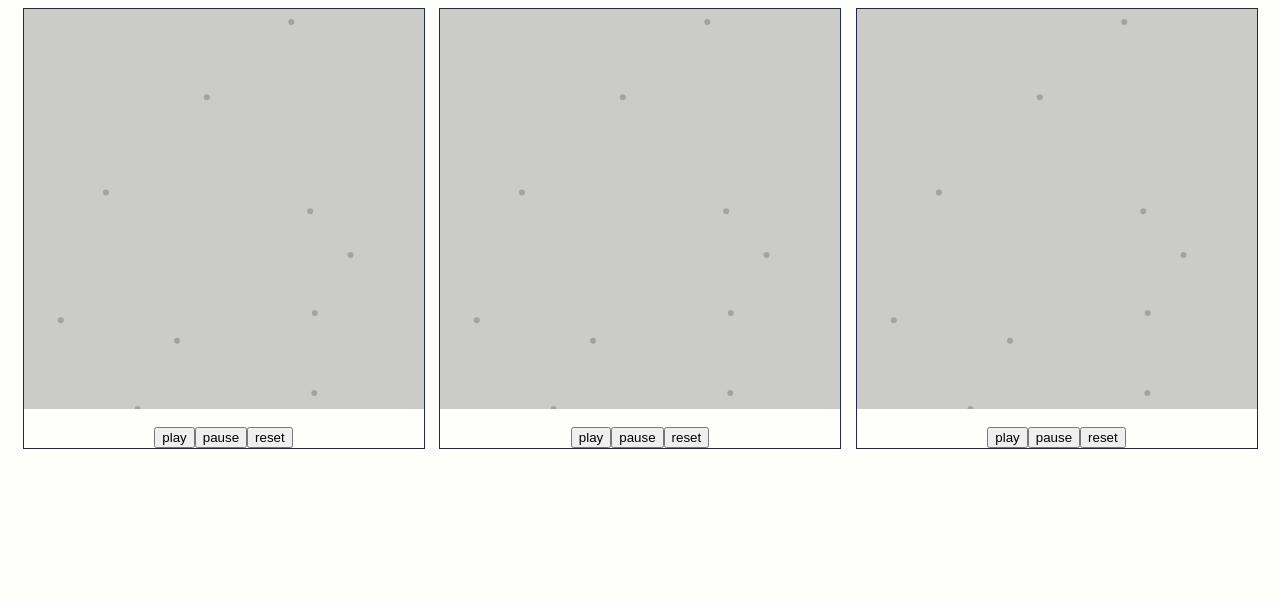
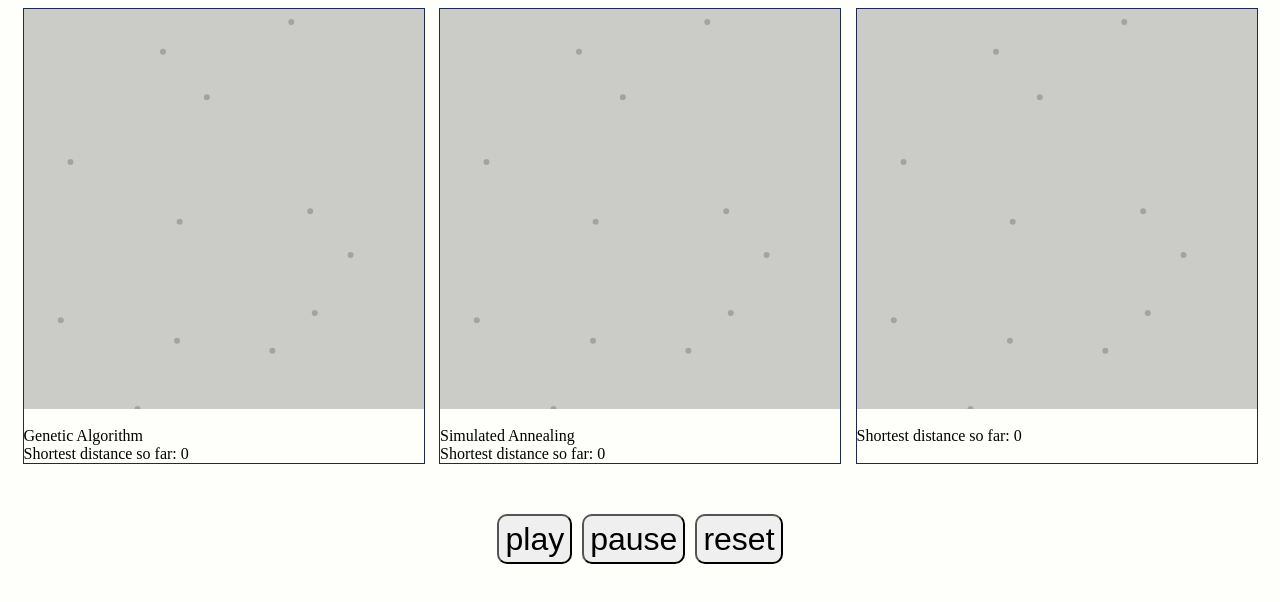
Before and after one commit to chungyyy/GeneticAlgemVisualization, a website built with webpack: page index.html in a window 1280 px wide. Both pictures are taken after a click on the button "reset". Built offline with nearby package versions, Linux system fonts and the light colour scheme.

Commit message:
implement canvas visuals

```diff
--- a/index.html
+++ b/index.html
@@ -13,30 +13,35 @@
     <div class="canvasContainer">
       <canvas id="myCanvas" width="400" height="400"></canvas>
       <br/>
-      <div class="btn-wrapper">
-        <button class="canvas-btn" id="play">play</button>
-        <button class="canvas-btn" id="pause">pause</button>
-        <button class="canvas-btn" id="reset">reset</button>
-      </div>
+      <span>
+        Genetic Algorithm
+      </span>
+      <span id="ga-distance">
+        Shortest distance so far: 0
+      </span>
     </div>
     <div class="canvasContainer">
       <canvas id="myCanvasTwo" width="400" height="400"></canvas>
         <br />
-        <div class="btn-wrapper">
-          <button class="canvas-btn" id="play2">play</button>
-          <button class="canvas-btn" id="pause2">pause</button>
-          <button class="canvas-btn" id="reset2">reset</button>
-        </div>
+        <span>
+          Simulated Annealing
+        </span>
+        <span id="sa-distance">
+          Shortest distance so far: 0
+        </span>
     </div>
     <div class="canvasContainer">
       <canvas id="myCanvasThree" width="400" height="400"></canvas>
-      <br />
-      <div class="btn-wrapper">
-        <button class="canvas-btn" id="play3">play</button>
-        <button class="canvas-btn" id="pause3">pause</button>
-        <button class="canvas-btn" id="reset3">reset</button>
-      </div>
+        <br />
+        <span class="brute-distance">
+          Shortest distance so far: 0
+        </span>
     </div>
   </div>
+        <div class="btn-wrapper">
+          <button class="canvas-btn" id="play">play</button>
+          <button class="canvas-btn" id="pause">pause</button>
+          <button class="canvas-btn" id="reset">reset</button>
+        </div>
 </body>
 </html>
--- a/src/SA.js
+++ b/src/SA.js
@@ -4,13 +4,22 @@ export default class SimulatedAnnealing {
     this.cities = cities;
     this.shortestDistance = Infinity;
     this.bestPoints = [];
-    this.startTemperature = 100;
+    this.startTemperature = .1;
     this.stopTemperature = 0.0001;
-    this.dropTemperatureProbability = .99;
+    this.dropTemperatureProbability = .9999;
     this.saSolve = this.saSolve.bind(this);
     this.calculateTotalDistance = this.calculateTotalDistance.bind(this);
     this.swap = this.swap.bind(this);
     this.saDraw = this.saDraw.bind(this);
+  }
+
+  defaultSettings() {
+    this.ctx.clearRect(0, 0, 400, 400);
+    this.shortestDistance = Infinity;
+    this.bestPoints = [];
+    this.startTemperature = .1;
+    this.stopTemperature = 0.0001;
+    this.dropTemperatureProbability = .99999;
   }
 
   calculateTotalDistance(arr) {
@@ -40,10 +49,10 @@ export default class SimulatedAnnealing {
     this.ctx.fillStyle = "black";
     this.ctx.globalAlpha = 0.2;
     this.ctx.fillRect(0, 0, 400, 400);
-    for (let i = 0; i < this.bestPoints; i++) {
+    for (let i = 0; i < this.cities.length; i++) {
       this.ctx.beginPath();
-      let x = this.bestPoints[i].x;
-      let y = this.bestPoints[i].y;
+      let x = this.cities[i].x;
+      let y = this.cities[i].y;
       let radius = 3;
       this.ctx.arc(x, y, radius, 0, 2 * Math.PI);
       this.ctx.fillStyle = "black";
@@ -62,6 +71,7 @@ export default class SimulatedAnnealing {
   }
 
   saSolve() {
+
     if (this.startTemperature > this.stopTemperature) {
       let swappedCities = this.swap();
       let oldRouteCost = this.calculateTotalDistance(this.cities);
@@ -71,7 +81,7 @@ export default class SimulatedAnnealing {
         this.cities = swappedCities;
         this.bestPoints = swappedCities;
         this.shortestDistance = newRouteCost;
-        console.log(`shortest sa distance so far: ${this.shortestDistance}`);
+        document.getElementById("sa-distance").innerHTML = `Shortest distance so far: ${Math.floor(this.shortestDistance)}`;
       }
     }
     this.startTemperature *= this.dropTemperatureProbability;
@@ -79,13 +89,4 @@ export default class SimulatedAnnealing {
     this.saDraw();
   }
 
-  // shuffle() {
-  //   let a = this.cities.length;
-  //   let myArr = this.cities.slice();
-  //   while (a) {
-  //     let b = Math.floor(Math.random() * a--);
-  //     [myArr[a], myArr[b]] = [myArr[b], myArr[a]];
-  //   };
-  //   return myArr;
-  // };
 };
--- a/src/index.js
+++ b/src/index.js
@@ -12,19 +12,19 @@ window.addEventListener("DOMContentLoaded", ()=>{
 
   const maxDimension = 400;
 
-  const totalCities = 10;
+  const totalCities = 12;
   let cities = [];
 
   const populationNumber = 500;
   let populationArray = [];
   let fitness = [];
   let mutationRate = .3;
-  let crossoverRate = 0;
+  let crossoverRate = .8;
 
   let shortestDistanceSoFar = Infinity;
   let bestPoints = [];
 
-  const SA = new SimulatedAnnealing(ctx2, cities);
+  let SA = new SimulatedAnnealing(ctx2, cities);
   createRandomPoints(totalCities, maxDimension, ctx, ctx2, ctx3);
 
   function createRandomPoints(totalCities, maxDimension, ...ctxArr) {
@@ -43,8 +43,8 @@ window.addEventListener("DOMContentLoaded", ()=>{
         ctxArr[i].fill();
         ctxArr[i].closePath();
       };
+    }
 
-    }
     populate(populationArray, populationNumber, cities);
   };
 
@@ -89,7 +89,6 @@ window.addEventListener("DOMContentLoaded", ()=>{
     calculateFitness(populationArray);
     checkShortestDistance(populationArray);
     nextGeneration();
-    console.log("generations");
   };
 
   function shuffle(toShuffle) {
@@ -111,8 +110,7 @@ window.addEventListener("DOMContentLoaded", ()=>{
       if (shortestDistanceSoFar > currentDistance) {
         shortestDistanceSoFar = currentDistance;
         bestPoints = populationArr[i].slice();
-        console.log(`shortest distance so far: ${shortestDistanceSoFar}`);
-        console.log(bestPoints);
+        document.getElementById("ga-distance").innerHTML = `Shortest distance so far: ${Math.floor(shortestDistanceSoFar)}`;
       };
     }
 
@@ -236,17 +234,18 @@ window.addEventListener("DOMContentLoaded", ()=>{
     bestPoints = [];
     populationArray = [];
     ctx.clearRect(0, 0, maxDimension, maxDimension);
-    ctx2.clearRect(0, 0, maxDimension, maxDimension);
+    SA.defaultSettings();
     ctx3.clearRect(0, 0, maxDimension, maxDimension);
     createRandomPoints(totalCities, maxDimension, ctx, ctx2, ctx3);
+    SA = new SimulatedAnnealing(ctx2, cities);
   }
 
   const play = document.getElementById("play");
   play.addEventListener("click", start);
-  const play2 = document.getElementById("play2");
-  play2.addEventListener("click", start);
-  const play3 = document.getElementById("play3");
-  play3.addEventListener("click", start);
+  // const play2 = document.getElementById("play2");
+  // play2.addEventListener("click", start);
+  // const play3 = document.getElementById("play3");
+  // play3.addEventListener("click", start);
 
   const pause = document.getElementById("pause");
   pause.addEventListener("click", stop);
--- a/styles/canvas.css
+++ b/styles/canvas.css
@@ -17,10 +17,19 @@ body {
   width: 400px;
   flex-direction: column;
   border: 1px solid #1d2951;
-  /* background: red; */
 }
 
 .btn-wrapper {
   display: flex;
   justify-content: center;
+  height: 10px;
 }
+
+.canvas-btn {
+  margin-left: 5px;
+  margin-right: 5px;
+  margin-top: 50px;
+  font-size: 2em;
+  height: 50px;
+  border-radius: 10px;
+}
```
